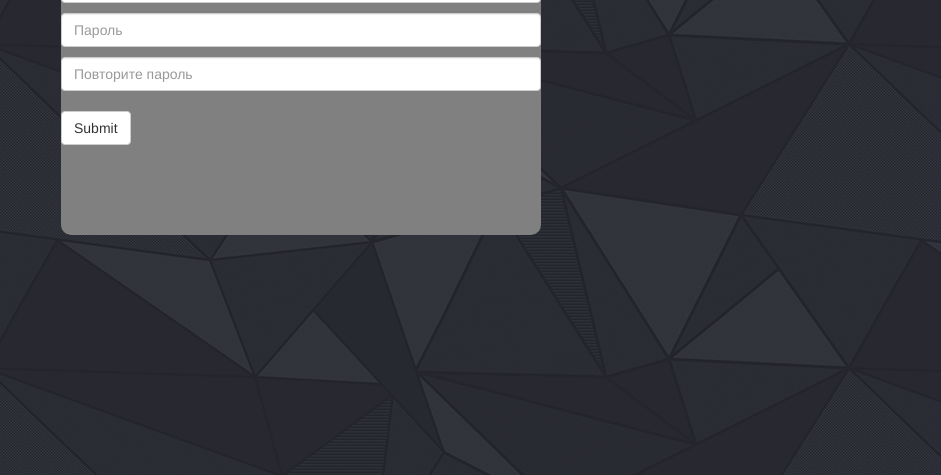
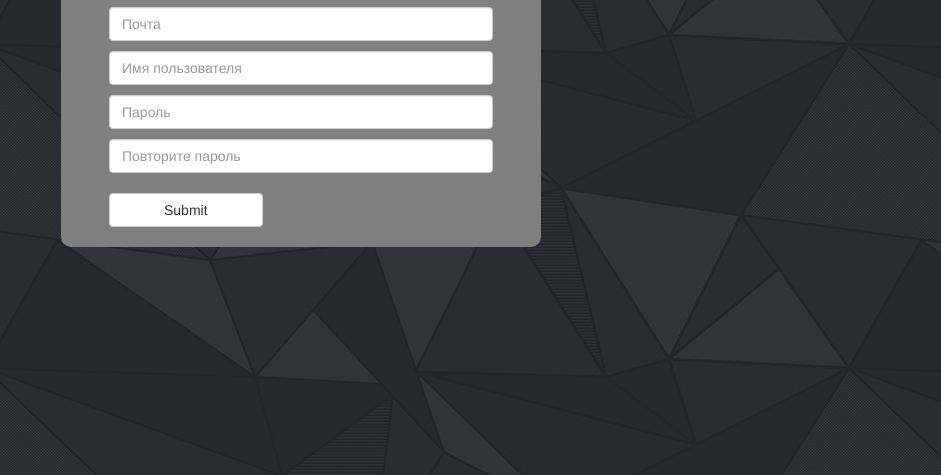
Before and after one commit to frontend-park-mail-ru/2017_2_caesar, a website built with webpack: page public/index.html in a window 1280 px wide. Shown: the part 325-800 px from the top of the page, without its empty margins (339-1280 px from the left). Built offline with nearby package versions, Linux system fonts and the light colour scheme.

Commit message:
view registration

```diff
--- a/public/components/registrationForm/index.js
+++ b/public/components/registrationForm/index.js
@@ -3,39 +3,39 @@ import Form from '../form';
 
 class RegistrationForm extends Form {
   constructor() {
-    super('login', ['app-form']);
+    super('registration', ['app-form']);
 
     this.email = new Block('input', {
       type: 'email',
       name: 'email',
       placeholder: 'Почта',
-      // required: 'required',
+      required: 'required',
     }, ['app-form-input', 'form-control']);
 
     this.username = new Block('input', {
       type: 'text',
       name: 'username',
       placeholder: 'Имя пользователя',
-      // required: 'required',
+      required: 'required',
     }, ['app-form-input', 'form-control']);
 
     this.password = new Block('input', {
       type: 'password',
       name: 'password',
       placeholder: 'Пароль',
-      // required: 'required',
+      required: 'required',
     }, ['app-form-input', 'form-control']);
 
     this.passwordRepeat = new Block('input', {
       type: 'password',
       name: 'passwordRepeat',
       placeholder: 'Повторите пароль',
-      // required: 'required',
+      required: 'required',
     }, ['app-form-input', 'form-control']);
 
     this.submit = new Block('input', {
       type: 'submit',
-    }, ['btn', 'btn-default']);
+    }, ['btn', 'btn-default', 'app-form-button']);
 
     this.render();
   }
--- a/public/css/style.css
+++ b/public/css/style.css
@@ -1,5 +1,5 @@
 html, body {
-    background: url(shattered-island.gif);
+    background: url(../image/shattered-island.gif);
     width: 100%;
     height: 100%;
     display: flex;
@@ -8,46 +8,28 @@ html, body {
 }
 
 .block {
-    align-items: center;
-    justify-content: center;
     background: grey;
     border-radius: 10px;
     width: 480px;
-    height: 320px;
 }
 
-.app-form h2 {
+.app-form {
+    margin: 0 auto;
+    width: 80%;
+}
+
+.app-form-header {
     text-align: center;
     padding: 20px;
 }
 
-form input {
+.app-form-input {
     margin-top: 10px;
     margin-bottom: 10px;
 }
 
-form input[type="button"] {
-    width: 90%;
+.app-form-button {
+    margin-top: 10px;
+    margin-bottom: 20px;
+    width: 40%;
 }
-
-.app-form .button-right {
-    float: right;
-}
-
-.app-form table {
-    width: 100%;
-}
-
-.app-form table td {
-    width: 50%;
-}
-
-.app-form .menu-button {
-    width: 100%;
-    margin-top: 10px;
-    margin-bottom: 10px;
-}
-
-.error {
-    border: 1px solid red;
-}
--- a/public/index.html
+++ b/public/index.html
@@ -10,8 +10,6 @@
 </head>
 
 <body>
-<!--<div class="block login-block"></div>-->
-<div class="block registration-block"></div>
 <script src="dist/bundle.js"></script>
 </body>
 </html>
--- a/public/main.js
+++ b/public/main.js
@@ -1,13 +1,13 @@
-import LoginForm from './components/loginForm';
-import RegistrationForm from './components/registrationForm';
+import RegistrationView from './views/registration';
 import Http from './modules/http.js';
 
-const registration = new RegistrationForm();
-registration.onSubmit(body => Http.Post('/reg', { email: 'ab@mail.ru', username: 'ab', password: '1830' }, (err, res) => {
+const register = () => Http.Post('/reg', { email: 'seva@mail.ru', username: 'kek', password: '1830' }, (err, res) => {
   if (err) {
     console.log(+err.status);
   }
   console.log(res);
-}));
+});
 
-document.querySelector('.registration-block').appendChild(registration.get());
+const registration = new RegistrationView(register);
+
+document.body.appendChild(registration.get());
--- a/public/modules/http.js
+++ b/public/modules/http.js
@@ -1,7 +1,7 @@
 class Http {
   static Get(address, callback) {
     const xhr = new XMLHttpRequest();
-    xhr.open('GET', address, true);
+    xhr.open('GET', `http://localhost:8081${address}`, true);
     xhr.withCredentials = true;
 
     xhr.onreadystatechange = () => {
@@ -19,7 +19,7 @@ class Http {
 
   static Post(address, body, callback) {
     const xhr = new XMLHttpRequest();
-    xhr.open('POST', `https://localhost:8081${address}`, true);
+    xhr.open('POST', `http://localhost:8081${address}`, true);
     xhr.withCredentials = true;
     xhr.setRequestHeader('Content-Type', 'application/json; charset=utf8');
 
--- /dev/null
+++ b/public/views/registration.js
@@ -0,0 +1,23 @@
+import RegistrationForm from '../components/registrationForm';
+import Block from '../components/block';
+
+class RegistrationView extends Block {
+  constructor(callback) {
+    super('div', {}, ['block', 'registration-block']);
+
+    this.header = new Block('h2', {}, ['app-form-header']);
+    this.header.get().innerHTML = 'Регистрация';
+
+    this.form = new RegistrationForm();
+    this.form.onSubmit(callback);
+
+    this.render();
+  }
+
+  render() {
+    this.get().appendChild(this.header.get());
+    this.get().appendChild(this.form.get());
+  }
+}
+
+export default RegistrationView;
```
Also changed, not shown: public/dist/bundle.js, public/image/shattered-island.gif (renamed from public/css/shattered-island.gif).
